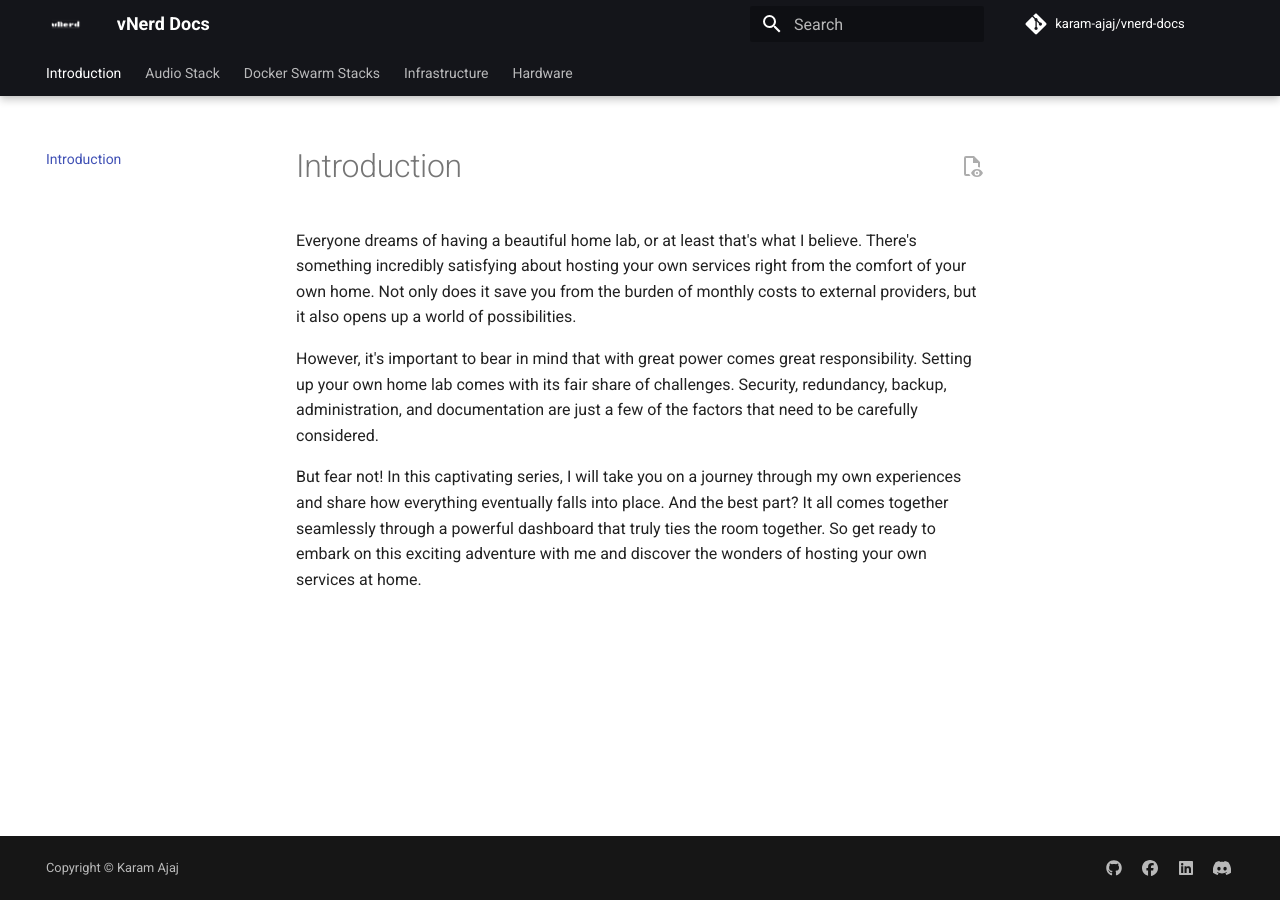
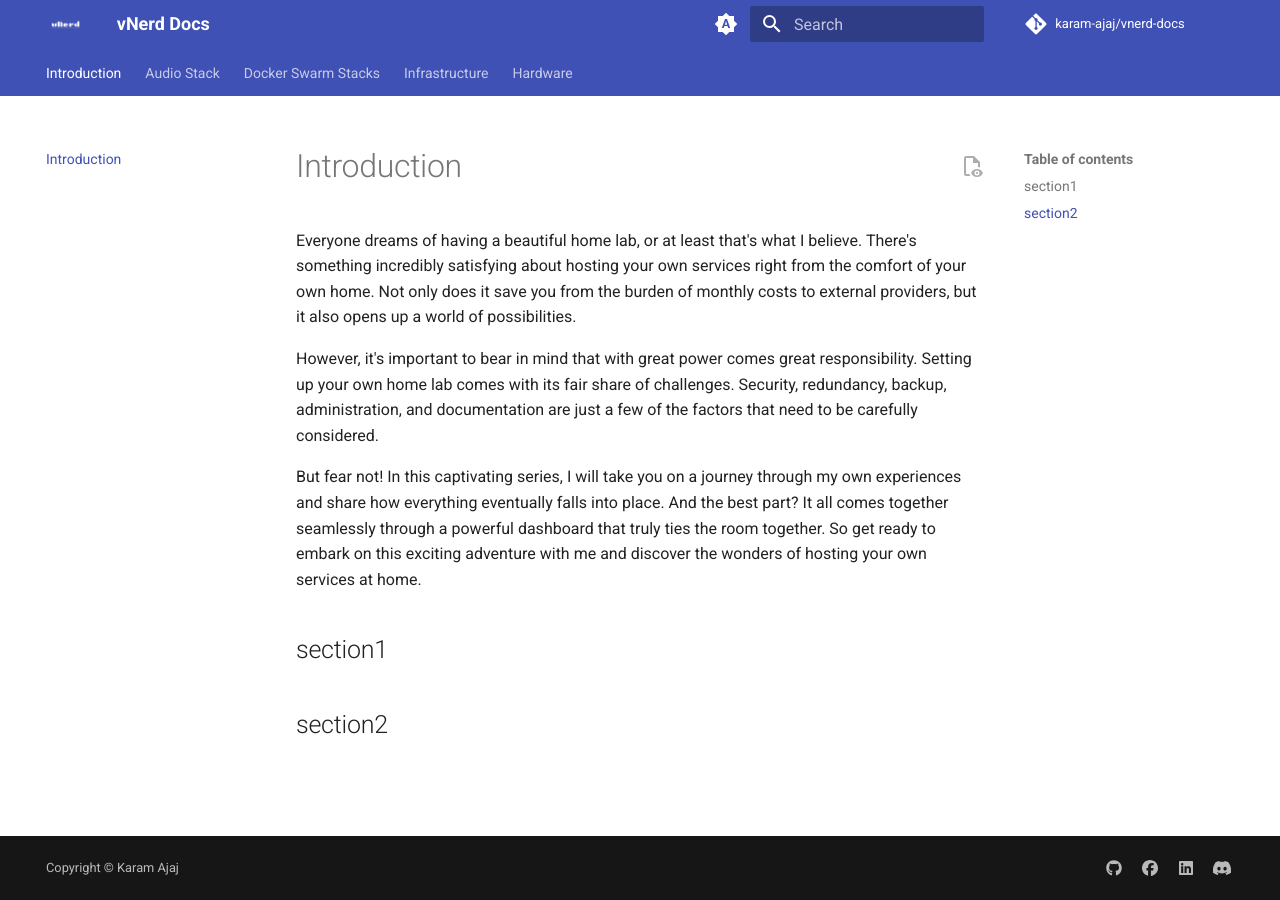
Before and after one commit to karam-ajaj/vnerd-docs, an MkDocs documentation site: the page built from docs/index.md, in a window 1280 px wide. Built offline with MkDocs 1.6.1 and Material for MkDocs 9.7.7, drawn with Linux system fonts in a browser that asks for light colours; comment, search, counter and statistics services are not loaded.

Commit message:
updated index and some css files

```diff
--- a/docs/introduction.md
+++ b/docs/index.md
@@ -1,5 +1,11 @@
+# Introduction
+
 Everyone dreams of having a beautiful home lab, or at least that's what I believe. There's something incredibly satisfying about hosting your own services right from the comfort of your own home. Not only does it save you from the burden of monthly costs to external providers, but it also opens up a world of possibilities.
 
 However, it's important to bear in mind that with great power comes great responsibility. Setting up your own home lab comes with its fair share of challenges. Security, redundancy, backup, administration, and documentation are just a few of the factors that need to be carefully considered.
 
 But fear not! In this captivating series, I will take you on a journey through my own experiences and share how everything eventually falls into place. And the best part? It all comes together seamlessly through a powerful dashboard that truly ties the room together. So get ready to embark on this exciting adventure with me and discover the wonders of hosting your own services at home.
+
+## section1
+
+## section2
--- a/docs/stylesheets/extra.css
+++ b/docs/stylesheets/.extra.css
@@ -20,7 +20,6 @@
   --md-code-bg-color: #242526;
   --md-code-hl-color: yellow; */
 }
-
 .highlight .sb {
   color: #f10f0f;
 }
--- a/mkdocs.yml
+++ b/mkdocs.yml
@@ -16,8 +16,8 @@ theme:
     text: Roboto
     code: Roboto Mono
   palette:
-    - primary: black
-    - accent: indigo
+    # - primary: black
+    # - accent: indigo
     # primary: indigo
     # Palette toggle for automatic mode
     - media: "(prefers-color-scheme)"
@@ -34,7 +34,9 @@ theme:
 
     # Palette toggle for dark mode
     - media: "(prefers-color-scheme: dark)"
+      # scheme: default
       scheme: slate
+      primary: black
       toggle:
         icon: material/brightness-4
         name: Switch to system preference
@@ -44,7 +46,7 @@ theme:
     # - navigation.instant.progress
     - navigation.tracking
     - navigation.tabs
-    - navigation.tabs.sticky
+    # - navigation.tabs.sticky
     # - navigation.sections
     # - navigation.expand
     - navigation.prune
```
Also changed, not shown: 1 other file.
